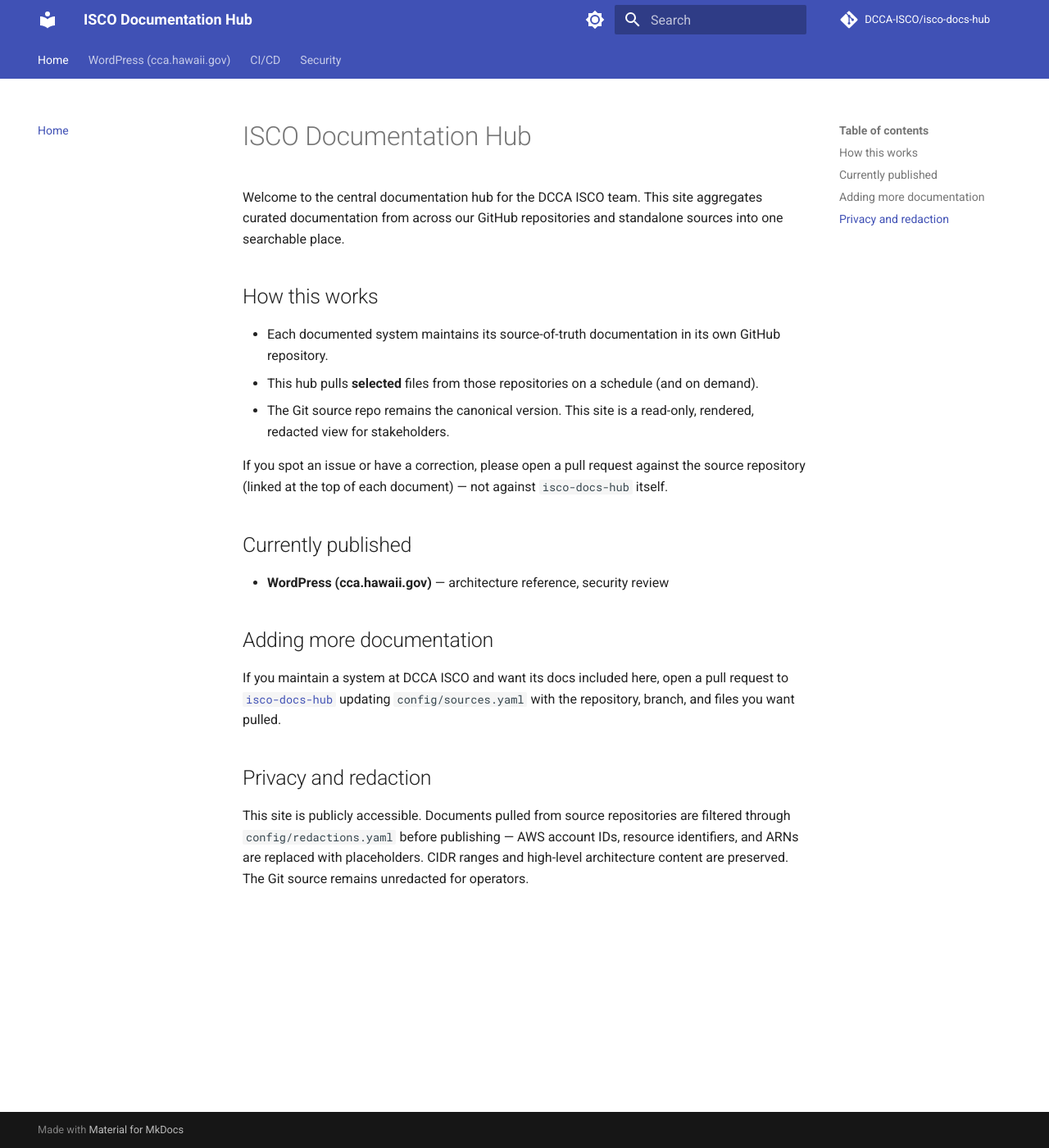
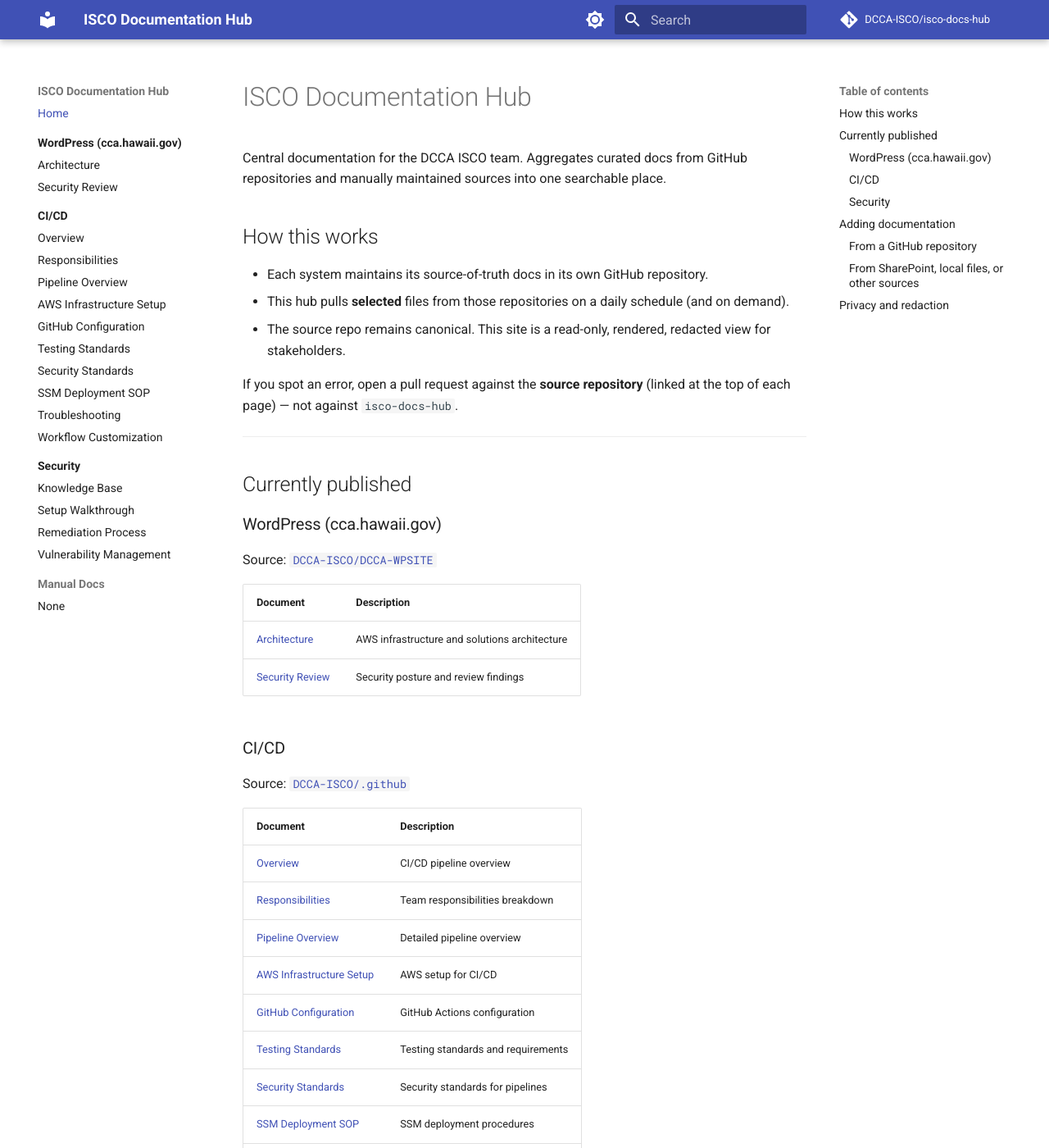
Before and after one commit to DCCA-ISCO/isco-docs-hub, an MkDocs documentation site: the page built from docs/index.md, in a window 1280 px wide and 1400 px high. Shown: the whole window at 82% size. Built offline with MkDocs 1.6.1 and Material for MkDocs 9.7.7, drawn with Linux system fonts in a browser that asks for light colours; comment, search, counter and statistics services are not loaded; some of the changed text lies outside the part shown.

Commit message:
switch to sidebar nav with section landing pages; update home page; add manual docs dir

```diff
--- a/docs/index.md
+++ b/docs/index.md
@@ -1,23 +1,63 @@
 # ISCO Documentation Hub
 
-Welcome to the central documentation hub for the DCCA ISCO team. This site aggregates curated documentation from across our GitHub repositories and standalone sources into one searchable place.
+Central documentation for the DCCA ISCO team. Aggregates curated docs from GitHub repositories and manually maintained sources into one searchable place.
 
 ## How this works
 
-- Each documented system maintains its source-of-truth documentation in its own GitHub repository.
-- This hub pulls **selected** files from those repositories on a schedule (and on demand).
-- The Git source repo remains the canonical version. This site is a read-only, rendered, redacted view for stakeholders.
+- Each system maintains its source-of-truth docs in its own GitHub repository.
+- This hub pulls **selected** files from those repositories on a daily schedule (and on demand).
+- The source repo remains canonical. This site is a read-only, rendered, redacted view for stakeholders.
 
-If you spot an issue or have a correction, please open a pull request against the source repository (linked at the top of each document) — not against `isco-docs-hub` itself.
+If you spot an error, open a pull request against the **source repository** (linked at the top of each page) — not against `isco-docs-hub`.
+
+---
 
 ## Currently published
 
-- **WordPress (cca.hawaii.gov)** — architecture reference, security review
+### WordPress (cca.hawaii.gov)
+Source: [`DCCA-ISCO/DCCA-WPSITE`](https://github.com/DCCA-ISCO/DCCA-WPSITE)
 
-## Adding more documentation
+| Document | Description |
+|---|---|
+| [Architecture](imported/wordpress-aws/architecture.md) | AWS infrastructure and solutions architecture |
+| [Security Review](imported/wordpress-aws/security.md) | Security posture and review findings |
 
-If you maintain a system at DCCA ISCO and want its docs included here, open a pull request to [`isco-docs-hub`](https://github.com/DCCA-ISCO/isco-docs-hub) updating `config/sources.yaml` with the repository, branch, and files you want pulled.
+### CI/CD
+Source: [`DCCA-ISCO/.github`](https://github.com/DCCA-ISCO/.github)
+
+| Document | Description |
+|---|---|
+| [Overview](imported/cicd/README.md) | CI/CD pipeline overview |
+| [Responsibilities](imported/cicd/docs/00-RESPONSIBILITIES-BREAKDOWN.md) | Team responsibilities breakdown |
+| [Pipeline Overview](imported/cicd/docs/01-OVERVIEW.md) | Detailed pipeline overview |
+| [AWS Infrastructure Setup](imported/cicd/docs/02-AWS-INFRASTRUCTURE-SETUP.md) | AWS setup for CI/CD |
+| [GitHub Configuration](imported/cicd/docs/03-GITHUB-CONFIGURATION.md) | GitHub Actions configuration |
+| [Testing Standards](imported/cicd/docs/04-TESTING-STANDARDS.md) | Testing standards and requirements |
+| [Security Standards](imported/cicd/docs/05-SECURITY-STANDARDS.md) | Security standards for pipelines |
+| [SSM Deployment SOP](imported/cicd/docs/06-SSM-DEPLOYMENT-SOP.md) | SSM deployment procedures |
+| [Troubleshooting](imported/cicd/docs/07-TROUBLESHOOTING.md) | Common issues and fixes |
+| [Workflow Customization](imported/cicd/docs/08-WORKFLOW-CUSTOMIZATION.md) | Customizing shared workflows |
+
+### Security
+Source: [`DCCA-ISCO/dcca-security`](https://github.com/DCCA-ISCO/dcca-security)
+
+| Document | Description |
+|---|---|
+| [Knowledge Base](imported/security/knowledge-base.md) | Security knowledge base and reference |
+| [Setup Walkthrough](imported/security/setup-walkthrough.md) | Security tooling setup guide |
+| [Remediation Process](imported/security/remediation-process.md) | Vulnerability remediation process |
+| [Vulnerability Management](imported/security/vulnerability-management-process.md) | Vulnerability management process |
+
+---
+
+## Adding documentation
+
+### From a GitHub repository
+Open a PR to [`isco-docs-hub`](https://github.com/DCCA-ISCO/isco-docs-hub) adding an entry to `config/sources.yaml`. The hub pulls; source repos need no changes.
+
+### From SharePoint, local files, or other sources
+Place a Markdown file under `docs/manual/` in this repo and add it to `mkdocs.yml`. For SharePoint pages: export or copy content into Markdown format. For local files: convert to Markdown and commit directly.
 
 ## Privacy and redaction
 
-This site is publicly accessible. Documents pulled from source repositories are filtered through `config/redactions.yaml` before publishing — AWS account IDs, resource identifiers, and ARNs are replaced with placeholders. CIDR ranges and high-level architecture content are preserved. The Git source remains unredacted for operators.
+This site may be publicly accessible. Documents are filtered through `config/redactions.yaml` before publishing — AWS account IDs, resource identifiers, and ARNs are replaced with placeholders.
--- a/mkdocs.yml
+++ b/mkdocs.yml
@@ -9,11 +9,10 @@ edit_uri: ""
 theme:
   name: material
   features:
-    - navigation.tabs
     - navigation.sections
+    - navigation.indexes
+    - navigation.top
     - navigation.expand
-    - navigation.top
-    - navigation.indexes
     - search.suggest
     - search.highlight
     - content.code.copy
@@ -58,9 +57,11 @@ markdown_extensions:
 nav:
   - Home: index.md
   - WordPress (cca.hawaii.gov):
+    - imported/wordpress-aws/index.md
     - Architecture: imported/wordpress-aws/architecture.md
     - Security Review: imported/wordpress-aws/security.md
   - CI/CD:
+    - imported/cicd/index.md
     - Overview: imported/cicd/README.md
     - Responsibilities: imported/cicd/docs/00-RESPONSIBILITIES-BREAKDOWN.md
     - Pipeline Overview: imported/cicd/docs/01-OVERVIEW.md
@@ -72,7 +73,10 @@ nav:
     - Troubleshooting: imported/cicd/docs/07-TROUBLESHOOTING.md
     - Workflow Customization: imported/cicd/docs/08-WORKFLOW-CUSTOMIZATION.md
   - Security:
+    - imported/security/index.md
     - Knowledge Base: imported/security/knowledge-base.md
     - Setup Walkthrough: imported/security/setup-walkthrough.md
     - Remediation Process: imported/security/remediation-process.md
     - Vulnerability Management: imported/security/vulnerability-management-process.md
+  - Manual Docs:
+    - docs/manual/index.md
```
Also changed, not shown: docs/imported/cicd/index.md (added, +18 -0 lines), docs/imported/security/index.md (added, +12 -0 lines), docs/imported/wordpress-aws/index.md (added, +10 -0 lines), docs/manual/index.md (added, +11 -0 lines).
